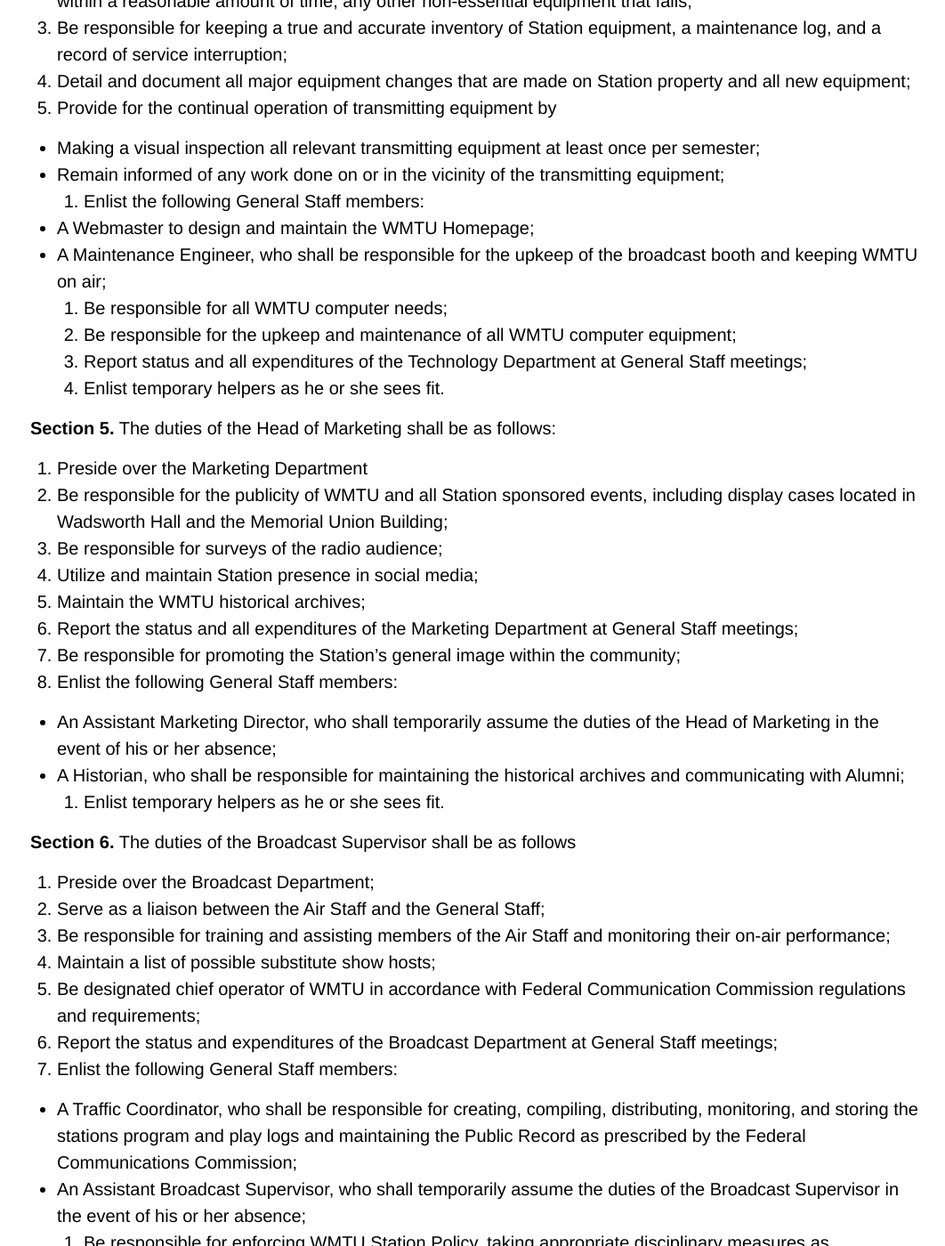
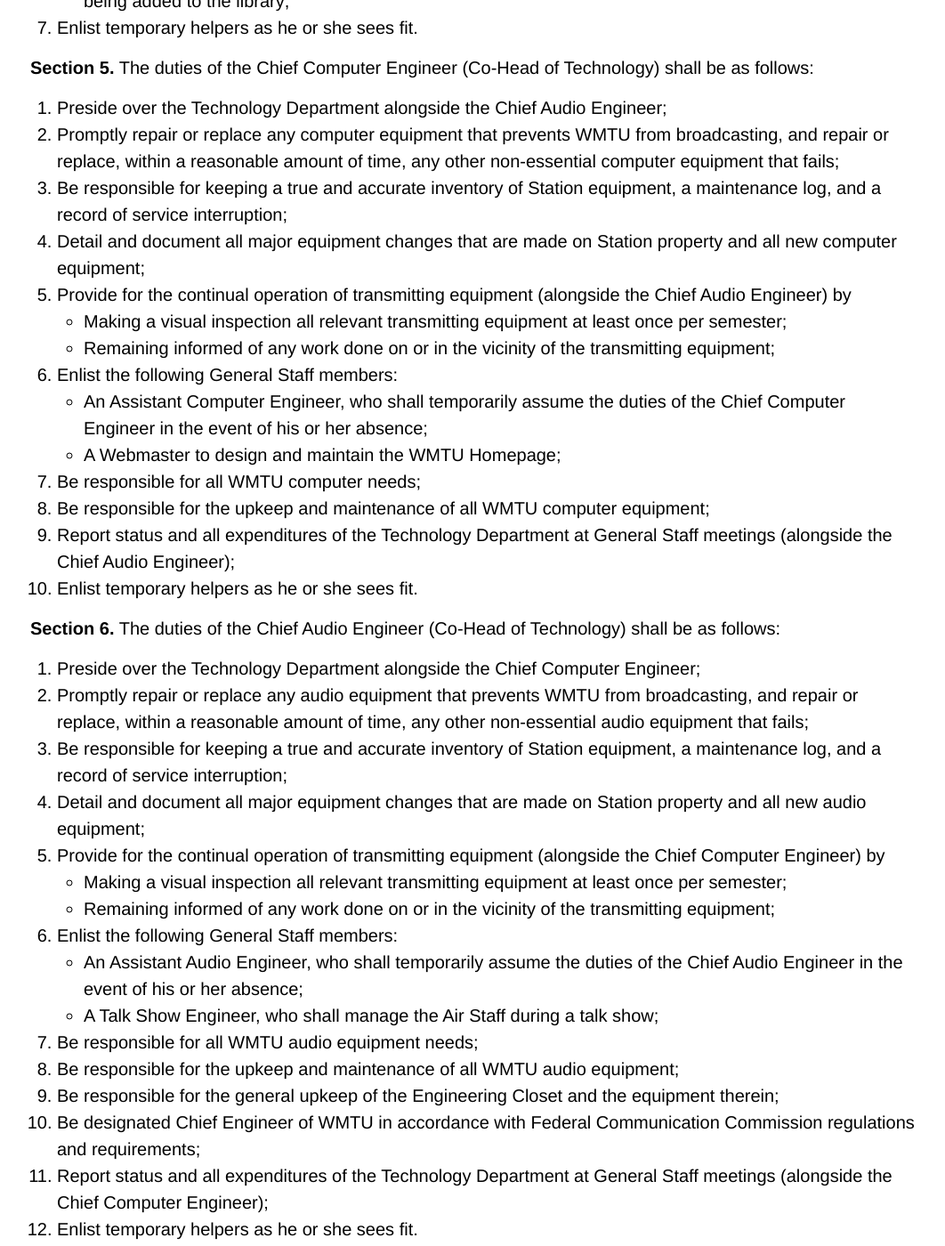
Before and after one commit to WMTU/wmtu.mtu.edu, a Jekyll site: the page built from station-documents.md, in a window 1280 px wide and 1400 px high, scrolled down 8204 px. Shown: the whole window at 89% size, without its empty margins (106-1168 px from the left). Built offline with Jekyll 4.4.1, drawn with Linux system fonts in a browser that asks for light colours; some of the changed text lies outside the part shown.

Commit message:
Update the bylaws with the most recent amendments

```diff
--- a/station-documents.md
+++ b/station-documents.md
@@ -178,106 +178,148 @@
 
 ____
 
-### ARTICLE I - DUTIES OF THE STAFF
+### ARTICLE I - DUTIES OF SENIOR STAFF
 
 __Section 1.__ The duties of the General Manager shall be as follows:
 
-1.  Call and preside over General and Senior Staff meetings;
-2.  Present a bi-annual State of the Station Report to the General Staff and Advisors;
-3.  Enlist a Secretary who shall insure that the minutes of all General and Senior Staff meetings are kept and made available upon request;
-4.  Suspend, if necessary, any senior or general staff member from their duties until all issues can be addressed at the next general staff meeting;
-5.  Enlist temporary helpers as he or she sees fit.
+1. Call and preside over General and Senior Staff meetings;
+2. Present a bi-annual State of the Station Report to the General Staff and Advisors;
+3. Suspend, if necessary, any senior or general staff member from their duties until all issues can be addressed at the next general staff meeting;
+4. Enlist temporary helpers as he or she sees fit.
 
-__Section 2.__ The duties of the Head of Business (Business Manager) shall be as follows:
+__Section 2.__ The duties of the Secretary shall be as follows:
 
-1.  Preside over the Business Department;
-2.  Temporarily assume the duties of the General Manager in the event of his or her absence or dismissal;
-3.  Be responsible for keeping a true and accurate record of all business transactions;
-4.  Be responsible for billing tasks;
-5.  Prepare the Annual Budget, which is to be approved by the Senior Staff. Upon approval, copies shall be submitted to the Advisor and the Undergraduate Student Government;
-6.  Make available monthly financial statements to the advisor and the Undergraduate Student Government;
-7.  Report the status and all expenditures of the Business Department at General Staff meetings;
-8.  Enlist the following General Staff members:
+1. Ensure the minutes of all General and Senior Staff meetings are kept and made available upon request;
+2. Be responsible for the tracking the attendance of members of General Staff for the purpose of determining Active and Inactive status of members;
+3. Be responsible for email and correspondence lists for departments and staff;
+4. Be responsible for handling ID access to the office and DJ booth;
+5. Maintain the WMTU Historical Archives;
+6. Enlist temporary helpers as he or she sees fit.
 
-*   An Assistant Business Manager, who shall temporarily assume the duties of the Business Manager in the event of his or her absence;
-9.  Enlist temporary helpers as he or she sees fit.
+__Section 3.__ The duties of the Business Manager (Head of Business) shall be as follows:
 
-__Section 3.__ The duties of the Head of Programming shall be as follows:
+1. Preside over the Business Department;
+2. Temporarily assume the duties of the General Manager in the event of his or her absence or dismissal;
+3. Be responsible for keeping a true and accurate record of all business transactions;
+4. Be responsible for billing tasks;
+5. Prepare the Annual Budget, which is to be approved by the Senior Staff. Upon approval, copies shall be submitted to the Advisor and Student Activities;
+6. Make available monthly financial statements to the advisor and the Undergraduate Student Government;
+7. Report the status and all expenditures of the Business Department at General Staff meetings;
+8. Enlist the following General Staff members:
+  * An Assistant Business Manager, who shall temporarily assume the duties of the Business Manager in the event of his or her absence;
+9. Enlist temporary helpers as he or she sees fit.
 
-1.  Preside over the Programming Department;
-2.  Direct the acquisition of recorded materials;
-3.  Store, organize, and maintain all musical and non underwriting recordings, including the musical archives, and prepare lists of such recordings;
-4.  Report the status and expenditures of the Programming Department at General Staff meetings;
-5.  Determine the Station’s on-air profile, not limited to
+__Section 4.__ The duties of the Programming Director (Head of Programming) shall be as follows:
 
-*   Designing and implementing a beneficial Station format, in coordination with the Broadcast Supervisor, with the consent of General Staff;
-*   Determining Station liners and their appropriate on-air uses;
-6.  Enlist the following General Staff members:
+1. Preside over the Programming Department;
+2. Direct the acquisition of recorded materials;
+3. Store, organize, and maintain all musical and non underwriting recordings, including the musical archives (both physical and digital), and prepare lists of such recordings;
+4. Report the status and expenditures of the Programming Department at General Staff meetings;
+5. Determine the Station’s on-air profile, including but not limited to
+  * Designing and implementing a beneficial Station format, in coordination with the Broadcast Supervisor, with the consent of General Staff;
+  * Determining Station liners and their appropriate on-air uses;
+6. Enlist the following General Staff members:
+  * An Assistant Programming Director, who shall temporarily assume the duties of the Programming Director in the event of his or her absence;
+  * Music Directors who shall establish and maintain contact with music promoters in order to obtain musical recordings, and compile and publish official playlists, and are responsible for previewing new music before being added to the library;
+7. Enlist temporary helpers as he or she sees fit.
 
-*   An assistant programming director, who shall temporarily assume the duties of the Program Director in the event of his or her absence;
-*   Music Directors who shall establish and maintain contact with music promoters in order to obtain musical recordings, and compile and publish official playlists, and are responsible for previewing new music before being added to the library;
-7.  Enlist temporary helpers as he or she sees fit.
+__Section 5.__ The duties of the Chief Computer Engineer (Co-Head of Technology) shall be as follows:
 
-__Section 4.__ The duties of the Head of Technology (Chief Engineer) shall be as follows:
+1. Preside over the Technology Department alongside the Chief Audio Engineer;
+2. Promptly repair or replace any computer equipment that prevents WMTU from broadcasting, and repair or replace, within a reasonable amount of time, any other non-essential computer equipment that fails;
+3. Be responsible for keeping a true and accurate inventory of Station equipment, a maintenance log, and a record of service interruption;
+4. Detail and document all major equipment changes that are made on Station property and all new computer equipment;
+5. Provide for the continual operation of transmitting equipment (alongside the Chief Audio Engineer) by
+  * Making a visual inspection all relevant transmitting equipment at least once per semester;
+  * Remaining informed of any work done on or in the vicinity of the transmitting equipment;
+6. Enlist the following General Staff members:
+  * An Assistant Computer Engineer, who shall temporarily assume the duties of the Chief Computer Engineer in the event of his or her absence;
+  * A Webmaster to design and maintain the WMTU Homepage;
+7. Be responsible for all WMTU computer needs;
+8. Be responsible for the upkeep and maintenance of all WMTU computer equipment;
+9. Report status and all expenditures of the Technology Department at General Staff meetings (alongside the Chief Audio Engineer);
+10. Enlist temporary helpers as he or she sees fit.
 
-1.  Preside over the Technology Department;
-2.  Promptly repair or replace any equipment that prevents WMTU from broadcasting, and repair or replace, within a reasonable amount of time, any other non-essential equipment that fails;
-3.  Be responsible for keeping a true and accurate inventory of Station equipment, a maintenance log, and a record of service interruption;
-4.  Detail and document all major equipment changes that are made on Station property and all new equipment;
-5.  Provide for the continual operation of transmitting equipment by
+__Section 6.__ The duties of the Chief Audio Engineer (Co-Head of Technology) shall be as follows:
 
-*   Making a visual inspection all relevant transmitting equipment at least once per semester;
-*   Remain informed of any work done on or in the vicinity of the transmitting equipment;
-6.  Enlist the following General Staff members:
+1. Preside over the Technology Department alongside the Chief Computer Engineer;
+2. Promptly repair or replace any audio equipment that prevents WMTU from broadcasting, and repair or replace, within a reasonable amount of time, any other non-essential audio equipment that fails;
+3. Be responsible for keeping a true and accurate inventory of Station equipment, a maintenance log, and a record of service interruption;
+4. Detail and document all major equipment changes that are made on Station property and all new audio equipment;
+5. Provide for the continual operation of transmitting equipment (alongside the Chief Computer Engineer) by
+  * Making a visual inspection all relevant transmitting equipment at least once per semester;
+  * Remaining informed of any work done on or in the vicinity of the transmitting equipment;
+6. Enlist the following General Staff members:
+  * An Assistant Audio Engineer, who shall temporarily assume the duties of the Chief Audio Engineer in the event of his or her absence;
+  * A Talk Show Engineer, who shall manage the Air Staff during a talk show;
+7. Be responsible for all WMTU audio equipment needs;
+8. Be responsible for the upkeep and maintenance of all WMTU audio equipment;
+9. Be responsible for the general upkeep of the Engineering Closet and the equipment therein;
+10. Be designated Chief Engineer of WMTU in accordance with Federal Communication Commission regulations and requirements;
+11. Report status and all expenditures of the Technology Department at General Staff meetings (alongside the Chief Computer Engineer);
+12. Enlist temporary helpers as he or she sees fit.
 
-*   A Webmaster to design and maintain the WMTU Homepage;
-*   A Maintenance Engineer, who shall be responsible for the upkeep of the broadcast booth and keeping WMTU on air;
-7.  Be responsible for all WMTU computer needs;
-8.  Be responsible for the upkeep and maintenance of all WMTU computer equipment;
-9.  Report status and all expenditures of the Technology Department at General Staff meetings;
-10.  Enlist temporary helpers as he or she sees fit.
+__Section 7.__ The duties of the Public Relations Liaison (Head of Marketing) shall be as follows:
 
-__Section 5.__ The duties of the Head of Marketing shall be as follows:
+1. Preside over the Marketing Department
+2. Be responsible for the publicity of WMTU and all Station sponsored events, including display cases located in Wadsworth Hall and the Memorial Union Building;
+3. Be responsible for surveys of the radio audience;
+4. Utilize and maintain Station presence in social media;
+5. Report the status and all expenditures of the Marketing Department at General Staff meetings;
+6. Be responsible for promoting the Station's general image within the community;
+7. Enlist the following General Staff members:
+  * An Assistant Public Relations Liaison, who shall temporarily assume the duties of the Public Relations Liaison in the event of his or her absence;
+  * A Productions Liaison, who shall be responsible for attending meetings of the Productions Department and coordinating with them to create liners and underwriting advertisements;
+  * A Social Marketing Head, who shall be responsible for maintaining the station’s social media presence;
+8.  Enlist temporary helpers as he or she sees fit.
 
-1.  Preside over the Marketing Department
-2.  Be responsible for the publicity of WMTU and all Station sponsored events, including display cases located in Wadsworth Hall and the Memorial Union Building;
-3.  Be responsible for surveys of the radio audience;
-4.  Utilize and maintain Station presence in social media;
-5.  Maintain the WMTU historical archives;
-6.  Report the status and all expenditures of the Marketing Department at General Staff meetings;
-7.  Be responsible for promoting the Station's general image within the community;
-8.  Enlist the following General Staff members:
+__Section 8.__ The duties of the Broadcast Supervisor (Head of Broadcasting) shall be as follows
 
-*   An Assistant Marketing Director, who shall temporarily assume the duties of the Head of Marketing in the event of his or her absence;
-*   A Historian, who shall be responsible for maintaining the historical archives and communicating with Alumni;
-9.  Enlist temporary helpers as he or she sees fit.
-
-__Section 6.__ The duties of the Broadcast Supervisor shall be as follows
-
-1.  Preside over the Broadcast Department;
-2.  Serve as a liaison between the Air Staff and the General Staff;
-3.  Be responsible for training and assisting members of the Air Staff and monitoring their on-air performance;
-4.  Maintain a list of possible substitute show hosts;
-5.  Be designated chief operator of WMTU in accordance with Federal Communication Commission regulations and requirements;
-6.  Report the status and expenditures of the Broadcast Department at General Staff meetings;
-7.  Enlist the following General Staff members:
-
-*   A Traffic Coordinator, who shall be responsible for creating, compiling, distributing, monitoring, and storing the stations program and play logs and maintaining the Public Record as prescribed by the Federal Communications Commission;
-*   An Assistant Broadcast Supervisor, who shall temporarily assume the duties of the Broadcast Supervisor in the event of his or her absence;
+1. Preside over the Broadcast Department;
+2. Serve as a liaison between the Air Staff and the General Staff;
+3. Be responsible for training and assisting members of the Air Staff and monitoring their on-air performance;
+4. Monitor general on-air quality;
+5. Maintain a list of possible substitute show hosts;
+6. Be designated Chief Operator of WMTU in accordance with Federal Communication Commission regulations and requirements;
+7. Be responsible for the general upkeep of the DJ Booth and the equipment therein;
+8. Report the status and expenditures of the Broadcast Department at General Staff meetings;
+9. Enlist the following General Staff members:
+  * A Trafficking Coordinator, who shall be responsible for creating, compiling, distributing, monitoring, and storing the stations program and play logs and maintaining the Public Record as prescribed by the Federal Communications Commission;
+  * An Assistant Broadcast Supervisor, who shall temporarily assume the duties of the Broadcast Supervisor in the event of his or her absence;
 8.  Be responsible for enforcing WMTU Station Policy, taking appropriate disciplinary measures as necessary;
 9.  Be responsible for show host scheduling at the beginning of each term;
 10.  Enlist temporary helpers as he or she sees fit.
 
-__Section 7.__ The duties of the Head of Productions shall be as follows:
+__Section 9.__ The duties of the Productions Director (Head of Productions) shall be as follows:
 
-1.  Preside over the Productions Department;
-2.  Be responsible for all WMTU recording needs;
-3.  Report the status and all expenditures of the Productions Department at General Staff meetings;
-4.  Be responsible for the general upkeep of the Productions room and the equipment therein;
-5.  Maintain the archives of Productions recorded materials;
-6.  Enlist temporary helpers as he or she sees fit.
+1. Preside over the Productions Department;
+2. Be responsible for all WMTU recording needs;
+3. Report the status and all expenditures of the Productions Department at General Staff meetings;
+4. Be responsible for the general upkeep of the Productions booth and the equipment therein, and report any equipment malfunctions to the Chief Audio Engineer or Chief Computer Engineer for logging and repair;
+5. Maintain the archives of Productions recorded materials;
+6. Be responsible for the prompt turnaround of underwriting requests;
+7. Enlist the following General Staff members:
+  * An Assistant Productions Director, who shall temporarily assume the duties of the Productions Director in the event of his or her absence;
+8. Enlist temporary helpers as he or she sees fit.
 
-__Section 8.__ All General Staff members shall keep a school term-by-term written account of their activities.
+__Section 10.__ The duties of the Event Coordinator (Head of the Events Committee) shall be as follows:
+
+1. Preside over the Events Committee;
+2. Be responsible for the management of WMTU sponsored events;
+3. Serve as a liaison between WMTU, and all involved MTU faculty, staff, departments, organizations, and venue managers.
+4. Report the status of all events handled by the Events Committee at General and Senior Staff meetings;
+5. Report all expenditures related to the Events Budget;
+6. Enlist General Staff delegates to work with all involved WMTU departments for each event (when necessary):
+  * Events Business Liaison
+  * Events Marketing Liaison
+  * Events Broadcasting Liaison
+  * Events Technology Liaison(s)
+7. Enlist the following General Staff Members:
+  * An Assistant Event Coordinator(s), who shall temporarily assume the duties of the Event Coordinator in the event of his or her absence, and assist in management of all enlisted delegates described above;
+  * An Event Set-up Manager, who shall manage the planning alongside the Event Coordinator (if not the Event Coordinator him/herself), set-up, and strike of events as well as the respective crew(s);
+  * An Event Run Manager, who shall manage the event alongside the Event Coordinator (if not the Event Coordinator him/herself) and Assistant Event Coordinator(s), as well as the respective crew;
+8. Enlist temporary helpers as he or she sees fit.
+
 
 ____
 
@@ -316,13 +358,7 @@
 
 __Section 4.__ Members of the General Staff (other than Senior Staff members) may be removed from office by the respective Senior Staff member. This action may be appealed at the next General Staff meeting and the person reinstated by a two-thirds majority vote of the General Staff members present.
 
-__Section 5.__ In the event of the dismissal impeachment, removal, or resignation of:
-
-1.  The General Manager, the Business Manager shall act in the capacity of the General Manager until a permanent replacement is found;
-
-2.  A Senior Staff Member, the General Manager shall distribute the duties of the vacant Senior Staff position to the remaining General Staff members as he or she sees fit or shall appoint one of the remaining General Staff members to the vacant position on an interim basis until a permanent replacement is found.
-
-__Section 6.__ Members of the Air Staff may be removed from their positions by Senior Staff for violation of Station Policy
+__Section 5.__ Members of the Air Staff may be removed from their positions by Senior Staff for violation of Station Policy
 
 ____
 
@@ -339,14 +375,19 @@
 
 ### ARTICLE V - AUTOMATION USE AND PROCEDURE
 
-__Section 1.__ Automation is defined as the sound delivery system established when no live show host is attainable.
+__Section 1.__ Automation Definition
 
-__Section 2.__ Automation is only to be used as a supplement in order to maintain a continuous broadcast, when all regular broadcasting sources are unavailable.
+1. Automation is defined as the sound delivery system established when no live show host is available or scheduled.
 
-__Section 3.__ The automation system is only to be activated by the Broadcast Supervisor with the approval of the General Manager or the Head of Technology if the General Manager is unavailable. The Broadcast Supervisor is subject the loss of his or her position upon violation.
+__Section 2.__ Automation Purpose
 
-1.  If the Broadcast Supervisor is not available, he or she should delegate the responsibility to an available senior staff member.
-2.  Activating the automation system requires verification and will be logged accordingly.
+1. Automation is to be used as a supplement in order to maintain a continuous broadcast, when all regular broadcasting sources are unavailable.
+
+__Section 3.__ Automation Usage
+
+1. The rules of automation usage are as follows:
+  1. Automation may be activated by the air staff with approval of the Broadcast Supervisor or his/her assistant(s).
+  2. If no member of the the Broadcasting Department can be contacted, the General Manager may grant approval.
 
 __Section 4.__ Playlists for automation must be approved by the Programming Director.
 
```
Also changed, not shown: other parts of station-documents.md (+1 -1 lines).
